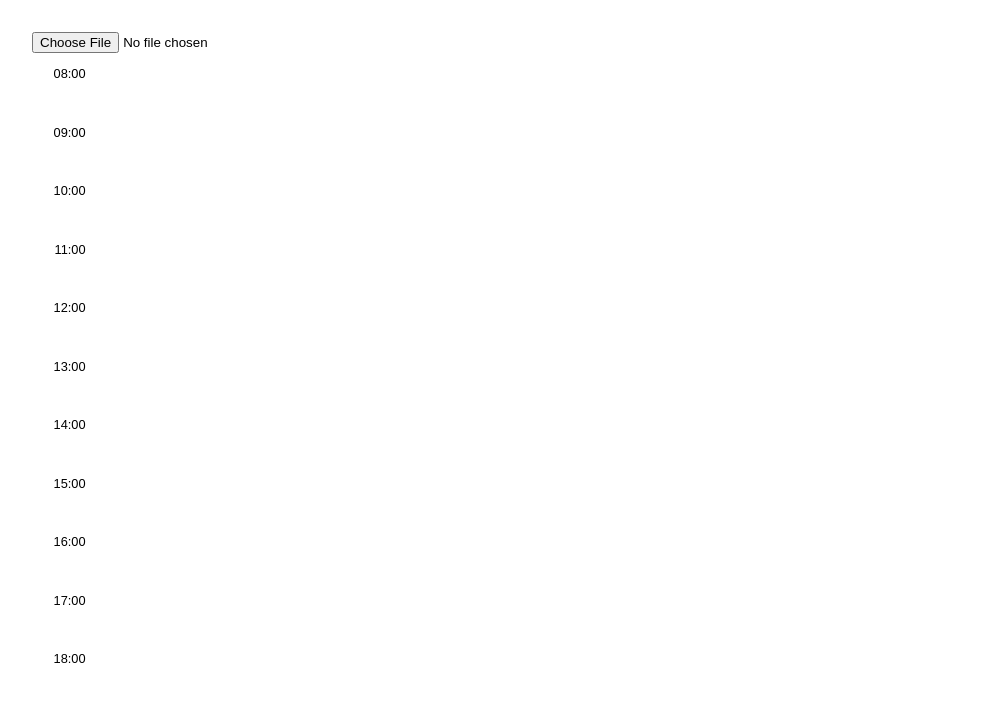
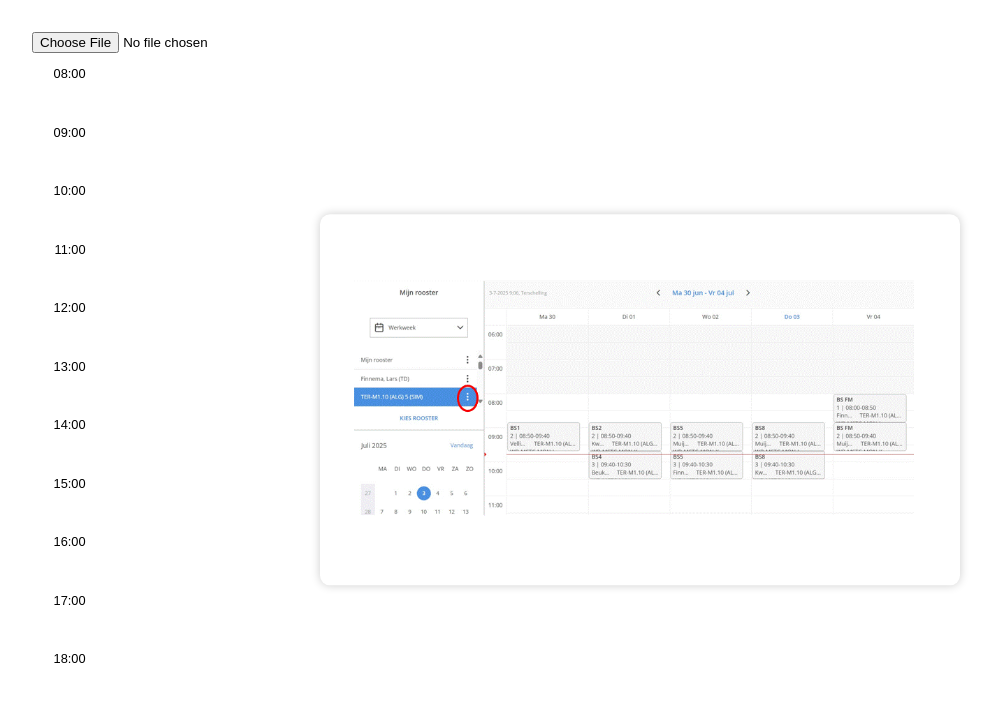
Before and after one commit to mstcLFi/timetable, a plain HTML site: page index.html in a window 1280 px wide. Shown: the whole page, without its empty margins (0-994 px from the left). Drawn offline with Linux system fonts and the light colour scheme.

Commit message:
Update index.html

```diff
--- a/index.html
+++ b/index.html
@@ -7,6 +7,7 @@
     body {
       font-family: Arial, sans-serif;
       margin: 2em;
+      position: relative;
     }
     input {
       margin-bottom: 1em;
@@ -48,13 +49,12 @@
       background-color: #ccc;
       z-index: 1;
     }
-
     .event {
       position: absolute;
       left: 2px;
       right: 2px;
       padding: 0.3em;
-      background-color: rgba(217, 237, 247, 0.95); /* 95% opacity */
+      background-color: rgba(217, 237, 247, 0.95);
       border: 1px solid #bce8f1;
       border-radius: 4px;
       font-size: 0.75em;
@@ -65,24 +65,33 @@
       white-space: nowrap;
       text-overflow: ellipsis;
     }
-
     .event strong {
       font-size: 1.20em;
+    }
+
+    #instructionGifContainer {
+      position: fixed;
+      top: 50%;
+      left: 50%;
+      transform: translate(-50%, -50%);
+      z-index: 1000;
+      background: white;
+      padding: 1em;
+      border-radius: 10px;
+      box-shadow: 0 0 10px rgba(0,0,0,0.2);
     }
 
     @media print {
       @page {
         size: A4 landscape;
-        margin: 20mm 20mm 15mm 10mm; /* top right bottom left */
+        margin: 20mm 20mm 15mm 10mm;
       }
-
       body {
         margin: 0;
         font-size: 10pt;
         -webkit-print-color-adjust: exact !important;
         print-color-adjust: exact !important;
       }
-
       .hour-line {
         background: none !important;
         border-top: 1px solid black !important;
@@ -93,25 +102,32 @@
         right: 0 !important;
         z-index: 0 !important;
       }
-
       .day-column {
         background-color: #f9f9f9 !important;
         border: 1px solid #999 !important;
         position: relative !important;
       }
-
       .event {
         position: absolute !important;
         z-index: 10 !important;
       }
-
-      #icsFile {
+      #icsFile,
+      #instructionGifContainer {
         display: none !important;
       }
     }
+    #instructionGifContainer img {
+      width: 98%;
+      height: auto; /* maintains aspect ratio */
+    }
+
   </style>
 </head>
 <body>
+
+  <div id="instructionGifContainer">
+    <img src="instruction.gif" alt="Instructions" />
+  </div>
 
   <input type="file" id="icsFile" accept=".ics" />
 
@@ -136,6 +152,11 @@
     document.getElementById('icsFile').addEventListener('change', function(event) {
       const file = event.target.files[0];
       if (!file) return;
+
+      const instructionContainer = document.getElementById('instructionGifContainer');
+      if (instructionContainer) {
+        instructionContainer.remove();
+      }
 
       const reader = new FileReader();
       reader.onload = function(e) {
@@ -230,7 +251,6 @@
           column.appendChild(line);
         }
 
-        // Prepare events for this day with positioning info
         const dayEvents = grouped[dateKey].map(evt => {
           const start = evt['DTSTART'] || '';
           const end = evt['DTEND'] || '';
@@ -251,7 +271,6 @@
           };
         });
 
-        // Merge events only if they start at the exact same time
         const mergedEvents = [];
         dayEvents.forEach(evt => {
           if (mergedEvents.length === 0) {
@@ -286,7 +305,6 @@
           const teachers = attendees.filter(a => !a.startsWith('WB-MSTC-'))
             .map(t => t.replace(/ \(TD\)/g, '').replace(/\?/g, 'ë'));
 
-          // Titles on the same line separated by commas
           const cleanedTitles = evt.titles.map(title => title.replace(/\?/g, 'ë').split(',')[0].trim());
           const titleText = cleanedTitles.join(', ');
 
@@ -306,6 +324,5 @@
       });
     }
   </script>
-
 </body>
 </html>
```
